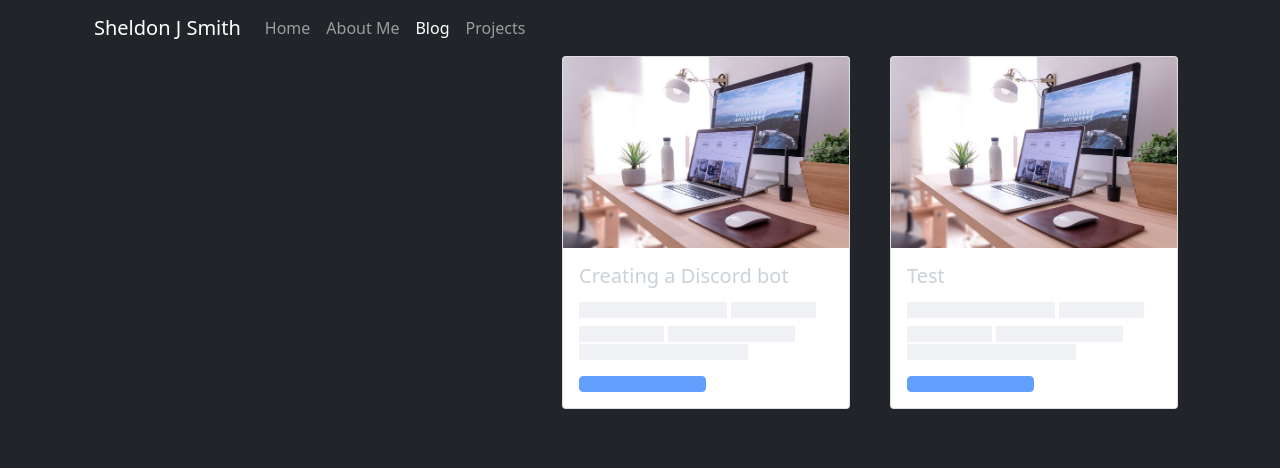
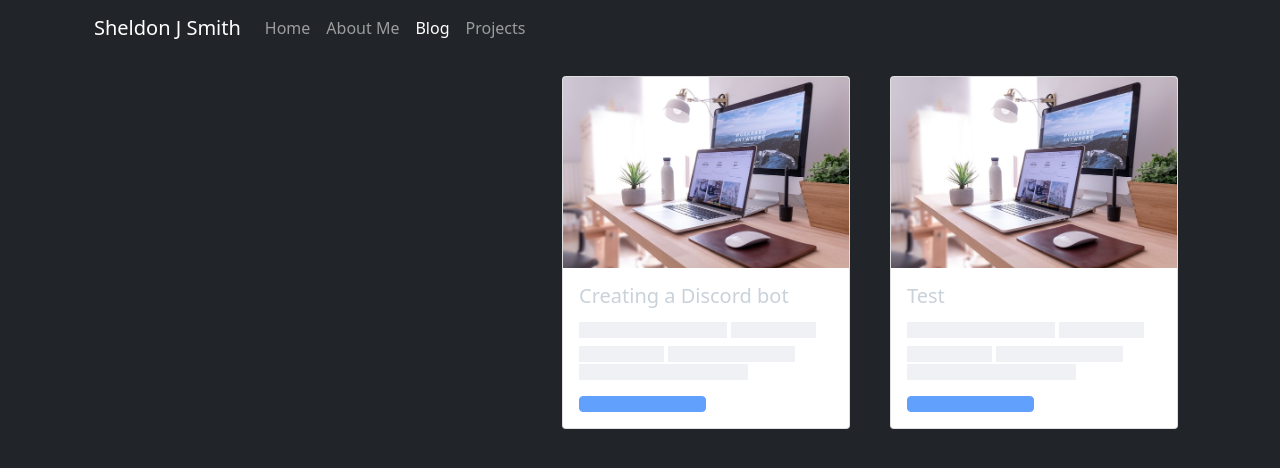
Before and after one commit to Screemm/screemm.github.io, a Jekyll site: the page built from blog.md, in a window 1280 px wide. Shown: the top 468 px of the page. Built offline with Jekyll 4.4.1, drawn with Linux system fonts in a browser that asks for light colours; nearby versions of some CDN libraries.

Commit message:
Update blog.html

```diff
--- a/_layouts/blog.html
+++ b/_layouts/blog.html
@@ -3,7 +3,7 @@
     {%- include header.html -%}
     <section id="main-content">
         <div class="container-fluid">
-            <div class="container">
+            <div class="container" style="margin-top: 20px;">
                 {% for post in site.posts %}
                     <div class="card" aria-hidden="true" style="width: 18rem; float: right; margin-right: 20px; margin-left: 20px;">
                         <img src="assets/images/{{ post.img }}" class="card-img-top" alt="...">
```
